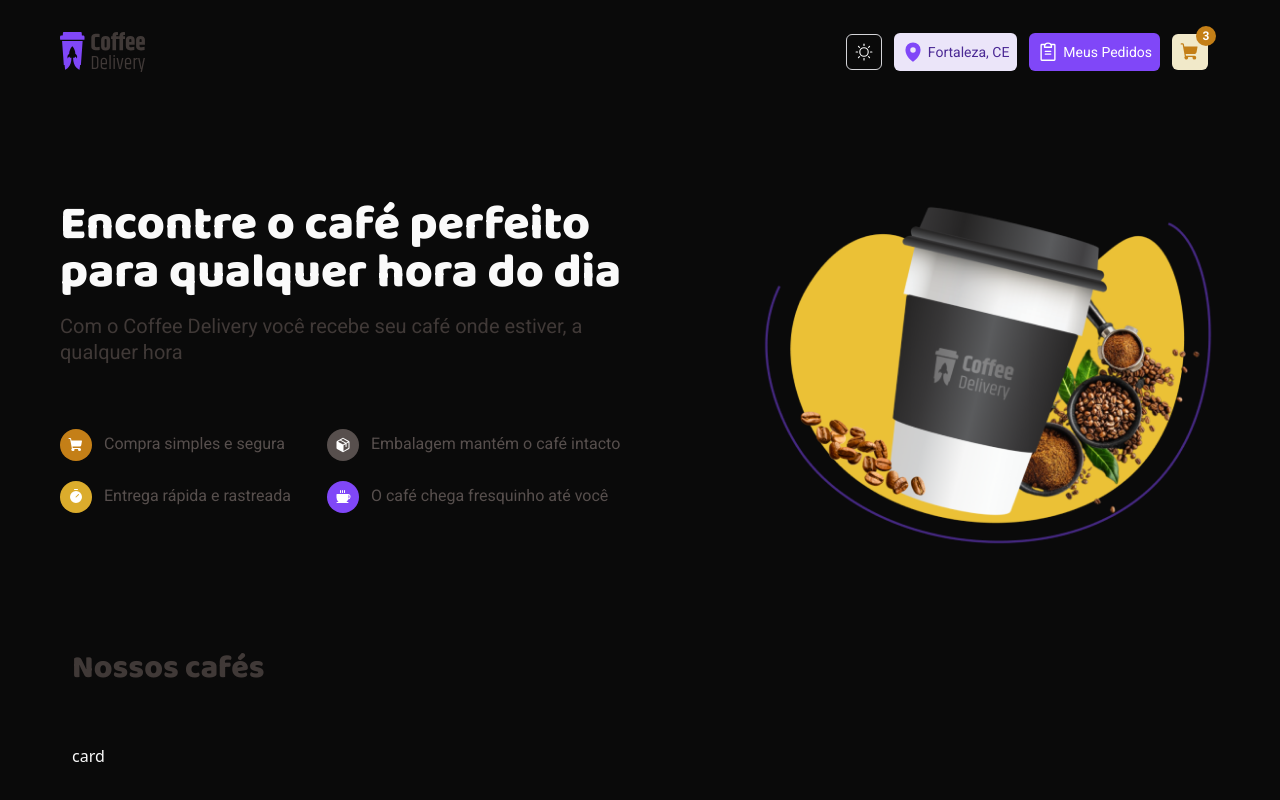
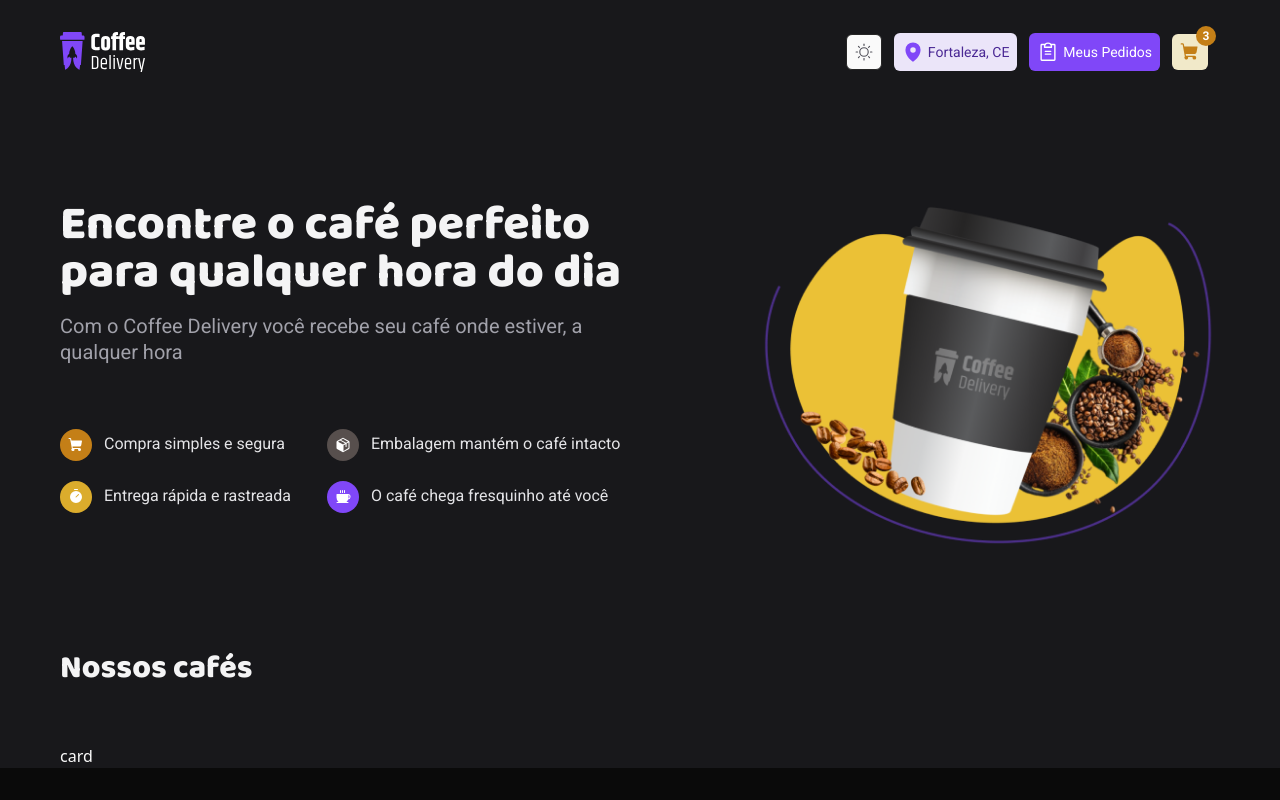
Before and after one commit to CarlosAlexandredevv/Coffee-delivery, a React (Vite) app: page / in a window 1280 px wide. Both pictures are taken after a click on the icon 863 px from the left and 52 px from the top of the page. Built offline with nearby package versions, Linux system fonts and the light colour scheme.

Commit message:
feat:dark mode add

```diff
--- a/src/components/Header/MenuMobile.tsx
+++ b/src/components/Header/MenuMobile.tsx
@@ -5,17 +5,43 @@
   SheetHeader,
   SheetTrigger,
 } from '@/components/ui/sheet';
-import { ClipboardText, List, MapPin, Moon } from 'phosphor-react';
+import { ClipboardText, List, MapPin, Moon, Sun } from 'phosphor-react';
+import { useState, useEffect } from 'react';
+
 export function MenuMobile() {
+  const [isDarkMode, setIsDarkMode] = useState(() => {
+    if (localStorage.theme === 'dark') {
+      return true;
+    } else if (localStorage.theme === 'light') {
+      return false;
+    } else {
+      return window.matchMedia('(prefers-color-scheme: dark)').matches;
+    }
+  });
+
+  useEffect(() => {
+    if (isDarkMode) {
+      document.documentElement.classList.add('dark');
+      localStorage.theme = 'dark';
+    } else {
+      document.documentElement.classList.remove('dark');
+      localStorage.theme = 'light';
+    }
+  }, [isDarkMode]);
+
+  const darkModeHandler = () => {
+    setIsDarkMode(!isDarkMode);
+  };
+
   return (
     <Sheet>
       <SheetTrigger>
         <List
           size={36}
-          className="rounded-md border-zinc-300 border p-2  duration-300 cursor-pointer sm:hidden "
+          className="rounded-md border-zinc-300 border p-2  duration-300 cursor-pointer sm:hidden dark:border-zinc-50"
         />
       </SheetTrigger>
-      <SheetContent>
+      <SheetContent className="bg-zinc-900 border-none">
         <SheetHeader>
           <SheetDescription className="flex flex-col h-screen gap-3 mt-6">
             <div className="flex gap-1 items-center bg-purple-light rounded-md p-2 ">
@@ -31,10 +57,19 @@
                 Meus Pedidos
               </span>
             </div>
-            <Moon
-              size={36}
-              className="rounded-md border-zinc-300 border p-2 hover:bg-zinc-800 hover:text-white duration-300 cursor-pointer mx-auto"
-            />
+            {isDarkMode ? (
+              <Sun
+                size={36}
+                className="rounded-md  bg-zinc-50 p-2 hover:bg-zinc-800 hover:text-white text-zinc-600 duration-300 cursor-pointer mx-auto"
+                onClick={darkModeHandler}
+              />
+            ) : (
+              <Moon
+                size={36}
+                className="rounded-md bg-zinc-50 text-zinc-900 p-2 duration-300 cursor-pointer mx-auto"
+                onClick={darkModeHandler}
+              />
+            )}
           </SheetDescription>
         </SheetHeader>
       </SheetContent>
--- a/src/components/Header/index.tsx
+++ b/src/components/Header/index.tsx
@@ -2,33 +2,51 @@
 import { Cart } from '../ui/Cart';
 import { NavLink } from 'react-router-dom';
 import { MenuMobile } from './MenuMobile';
-import { useState } from 'react';
+import { useState, useEffect } from 'react';
 
 export function Header() {
-  const [isDarkMode, setIsDarkMode] = useState(false);
+  const [isDarkMode, setIsDarkMode] = useState(() => {
+    if (localStorage.theme === 'dark') {
+      return true;
+    } else if (localStorage.theme === 'light') {
+      return false;
+    } else {
+      return window.matchMedia('(prefers-color-scheme: dark)').matches;
+    }
+  });
+
+  useEffect(() => {
+    if (isDarkMode) {
+      document.documentElement.classList.add('dark');
+      localStorage.theme = 'dark';
+    } else {
+      document.documentElement.classList.remove('dark');
+      localStorage.theme = 'light';
+    }
+  }, [isDarkMode]);
 
   const darkModeHandler = () => {
     setIsDarkMode(!isDarkMode);
-    document.body.classList.toggle('dark');
   };
+
   return (
-    <header className="py-8 sticky top-0 z-10 bg-background">
+    <header className="py-8 sticky top-0 z-10 bg-background dark:bg-zinc-900">
       <div className="flex items-center justify-between max-w-container xl:mx-auto mx-3">
         <NavLink to="/">
-          <img src="logo.svg" />
+          {isDarkMode ? <img src="logodark.svg" /> : <img src="logo.svg" />}
         </NavLink>
 
         <div className="flex gap-3 items-center">
           {isDarkMode ? (
             <Sun
               size={36}
-              className="rounded-md border-zinc-300 border p-2 hover:bg-zinc-800 hover:text-white duration-300 cursor-pointer hidden sm:block"
+              className="rounded-md  bg-zinc-50  border p-2 hover:bg-zinc-800 hover:text-white text-zinc-600 duration-300 cursor-pointer hidden sm:block"
               onClick={darkModeHandler}
             />
           ) : (
             <Moon
               size={36}
-              className="rounded-md border-zinc-300 border p-2 hover:bg-zinc-800 hover:text-white duration-300 cursor-pointer hidden sm:block"
+              className="rounded-md border-zinc-300 border p-2 hover:bg-zinc-800 hover:text-zinc-50 duration-300 cursor-pointer hidden sm:block"
               onClick={darkModeHandler}
             />
           )}
--- a/src/pages/Home/components/Icons-Intro/index.tsx
+++ b/src/pages/Home/components/Icons-Intro/index.tsx
@@ -14,7 +14,7 @@
       >
         {icon}
       </div>
-      <p className="text-base-text font-roboto leading-line whitespace-nowrap">
+      <p className="text-base-text font-roboto leading-line whitespace-nowrap dark:text-zinc-200">
         {content}
       </p>
     </div>
--- a/src/pages/Home/components/Intro/index.tsx
+++ b/src/pages/Home/components/Intro/index.tsx
@@ -3,13 +3,13 @@
 import { IconsIntro } from '../icons-Intro';
 export function Intro() {
   return (
-    <section className="flex lg:items-center bg-center bg-cover min-h-[444px] lg:min-h-[544px] bg-background bg-home px-3 overflow-x-hidden ">
+    <section className="flex lg:items-center bg-center bg-cover min-h-[444px] lg:min-h-[544px] bg-background bg-home px-3 overflow-x-hidden dark:bg-zinc-900 ">
       <div className="max-w-container mx-auto grid lg:grid-cols-[1.5fr_1fr] md:grid-cols-2">
         <div>
-          <h1 className="font-baloo font-extrabold text-3xl lg:text-5xl max-w-xl leading-line mb-4">
+          <h1 className="font-baloo font-extrabold text-3xl lg:text-5xl max-w-xl leading-line mb-4 dark:text-zinc-100">
             Encontre o café perfeito para qualquer hora do dia
           </h1>
-          <p className="text-xl leading-line text-base-subtitle font-roboto max-w-xl">
+          <p className="text-xl leading-line text-base-subtitle font-roboto max-w-xl dark:text-zinc-400">
             Com o Coffee Delivery você recebe seu café onde estiver, a qualquer
             hora
           </p>
--- a/src/pages/Home/components/coffee-list/index.tsx
+++ b/src/pages/Home/components/coffee-list/index.tsx
@@ -2,11 +2,13 @@
 
 export function CoffeeList() {
   return (
-    <section className="max-w-container mx-auto px-3">
-      <h2 className="font-baloo font-extrabold leading-line text-[32px] text-base-subtitle mb-[54px]">
-        Nossos cafés
-      </h2>
-      <CardHome />
+    <section className="dark:bg-zinc-900">
+      <div className="max-w-container mx-auto px-3 lg:px-0">
+        <h2 className="font-baloo font-extrabold leading-line text-[32px] text-base-subtitle mb-[54px] dark:text-zinc-100">
+          Nossos cafés
+        </h2>
+        <CardHome />
+      </div>
     </section>
   );
 }
--- a/tailwind.config.js
+++ b/tailwind.config.js
@@ -1,5 +1,6 @@
 /** @type {import('tailwindcss').Config} */
 export default {
+	darkMode: 'class',
     content: [
     "./index.html",
     "./src/**/*.{js,ts,jsx,tsx}",
```
Also changed, not shown: src/components/ui/sheet.tsx (+40 -40 lines), public/Logo.svg, public/logodark.svg (added).
